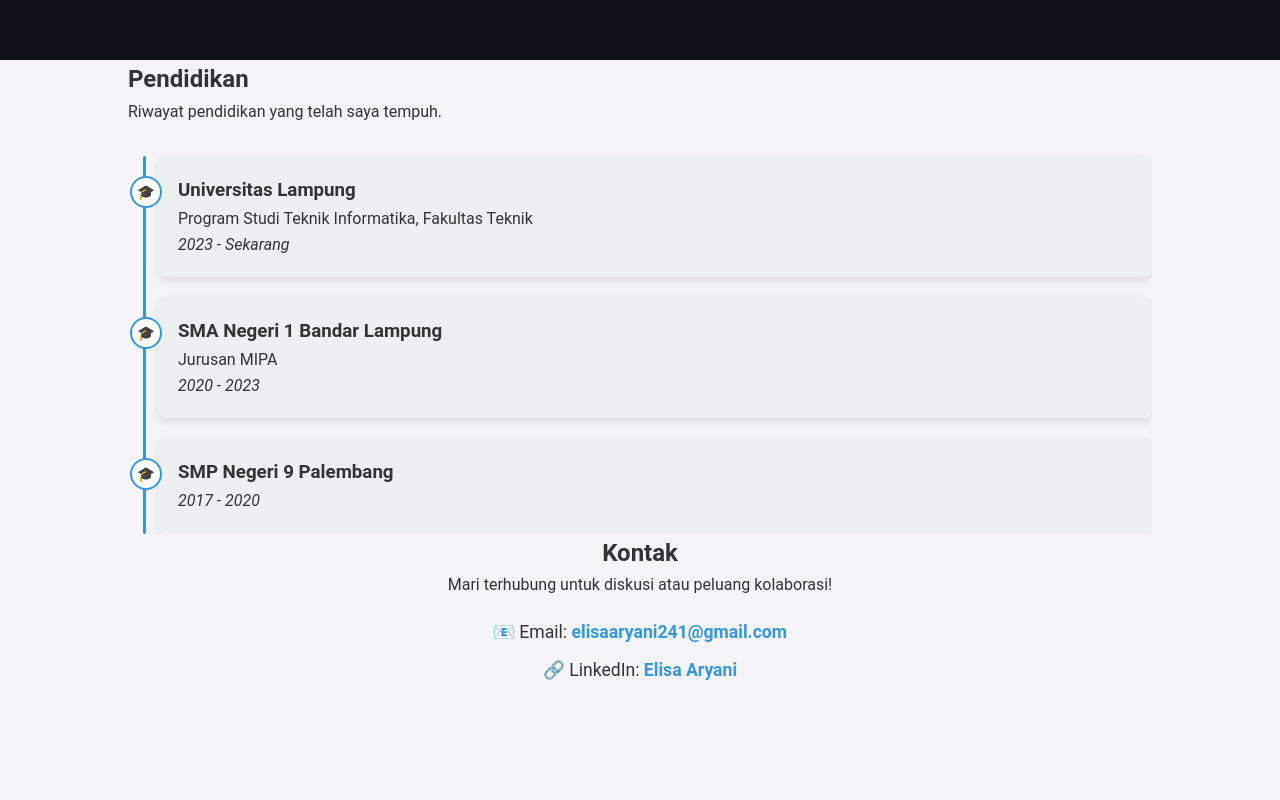
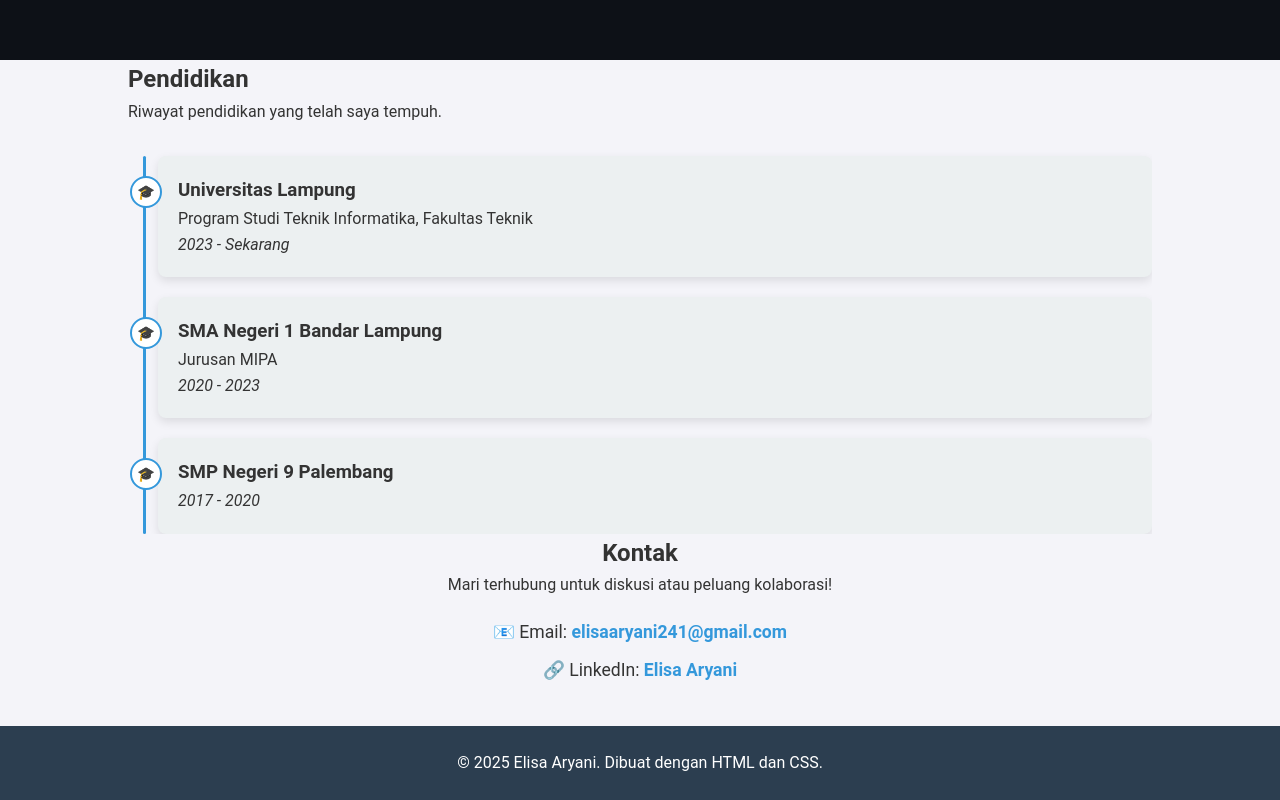
Before and after one commit to Elisa241/Tugas-Akhir-2, a plain HTML site: page index.html in a window 1280 px wide. Shown: the part 978-1778 px from the top of the page. Before the commit the page ends 1672 px from the top, so only its background shows below. Drawn offline with Linux system fonts and the light colour scheme.

Commit message:
Initial commit: add footer with copyright text

```diff
--- a/index.html
+++ b/index.html
@@ -11,6 +11,7 @@
     />
   </head>
   <body>
+    <main></main>
     <!-- Header, About, Skills, Education, Contact, Footer akan ditambahkan bertahap -->
     <header class="navbar">
       <div class="container">
@@ -163,9 +164,11 @@
         </div>
       </div>
     </section>
-
-    <main>
-      <!-- Kosong dulu -->
     </main>
+    <footer class="footer">
+      <div class="container">
+        <p>&copy; 2025 Elisa Aryani. Dibuat dengan HTML dan CSS.</p>
+      </div>
+    </footer>
   </body>
 </html>
--- a/style.css
+++ b/style.css
@@ -277,6 +277,14 @@
   text-decoration: underline;
 }
 
+.footer {
+  background: #2c3e50;
+  color: white;
+  text-align: center;
+  padding: 1.5rem 0;
+  margin-top: 2rem;
+}
+
 /* Catatan:
      - Style untuk header, about, skills, pendidikan, kontak, dan footer
        akan ditambahkan bertahap pada commit selanjutnya.
```
